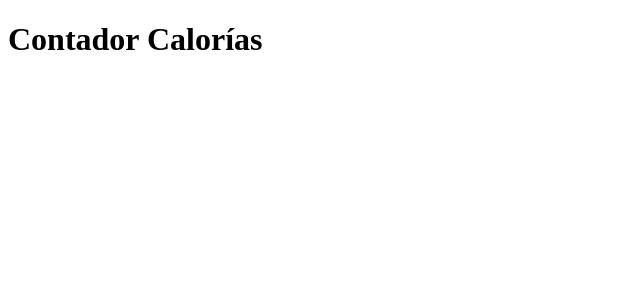
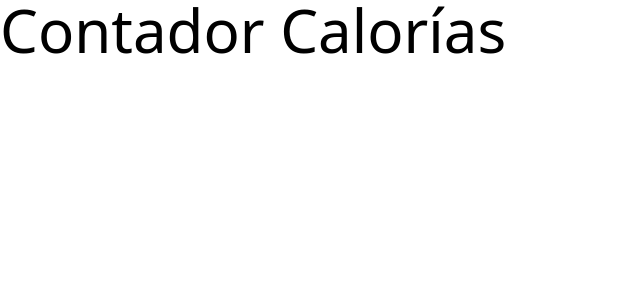
Before and after one commit to bmenc/calorie-tracker, a React (Vite) app: page / in a window 1280 px wide. Shown: the top 300 px of the page, without its empty margins (0-640 px from the left). Built offline with nearby package versions, Linux system fonts and the light colour scheme.

Commit message:
132. Instalando Tailwindcss

```diff
--- a/package.json
+++ b/package.json
@@ -10,8 +10,10 @@
     "preview": "vite preview"
   },
   "dependencies": {
+    "@tailwindcss/vite": "^4.1.17",
     "react": "^19.2.0",
-    "react-dom": "^19.2.0"
+    "react-dom": "^19.2.0",
+    "tailwindcss": "^4.1.17"
   },
   "devDependencies": {
     "@eslint/js": "^9.39.1",
--- a/src/App.tsx
+++ b/src/App.tsx
@@ -2,7 +2,7 @@ function App() {
 
   return (
     <>
-      <h1>Contador Calorías</h1>
+      <h1 className="text-6xl">Contador Calorías</h1>
     </>
   )
 }
--- a/src/index.css
+++ b/src/index.css
@@ -0,0 +1 @@
+@import "tailwindcss";
--- a/vite.config.ts
+++ b/vite.config.ts
@@ -1,7 +1,9 @@
 import { defineConfig } from 'vite'
 import react from '@vitejs/plugin-react-swc'
+import tailwindcss from '@tailwindcss/vite'
 
 // https://vite.dev/config/
 export default defineConfig({
-  plugins: [react()],
+  plugins: [react(), tailwindcss()],
+
 })
```
Also changed, not shown: 1 other file (tests, documents, lock files or other folders).
